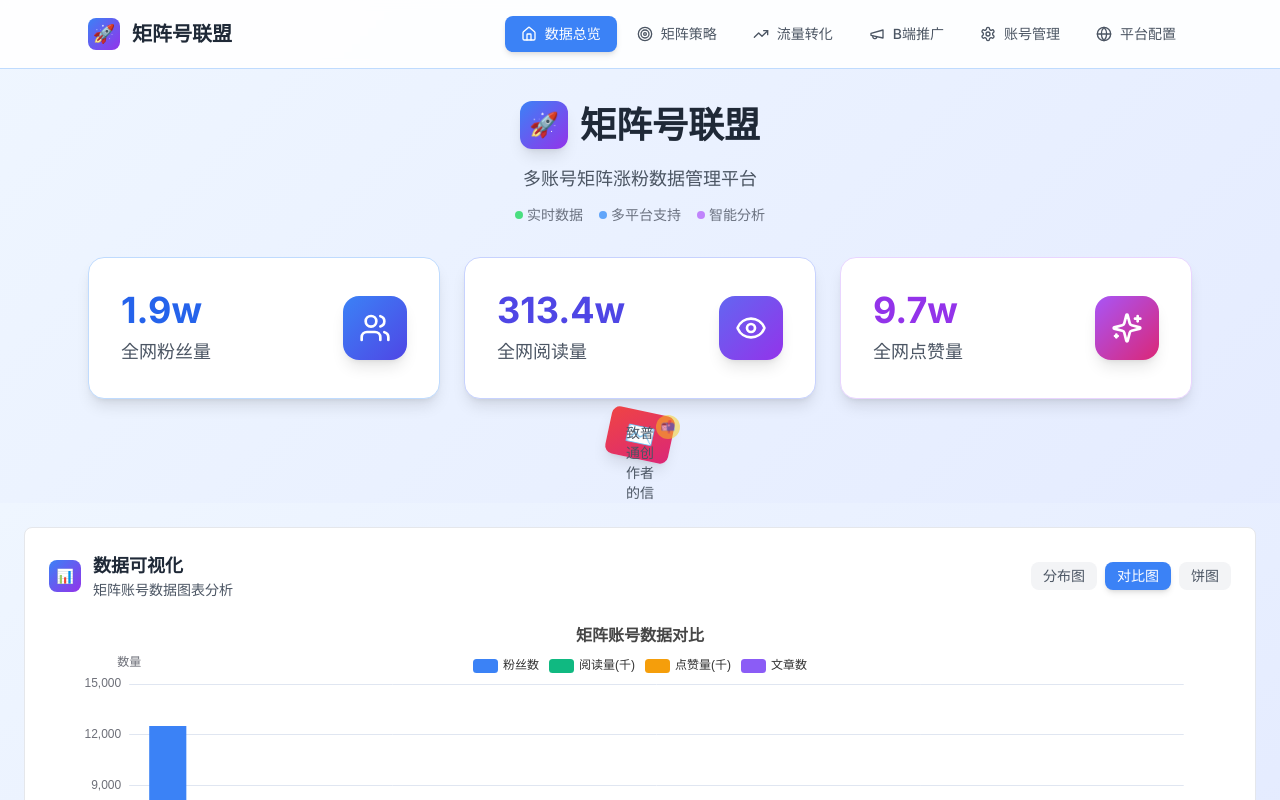
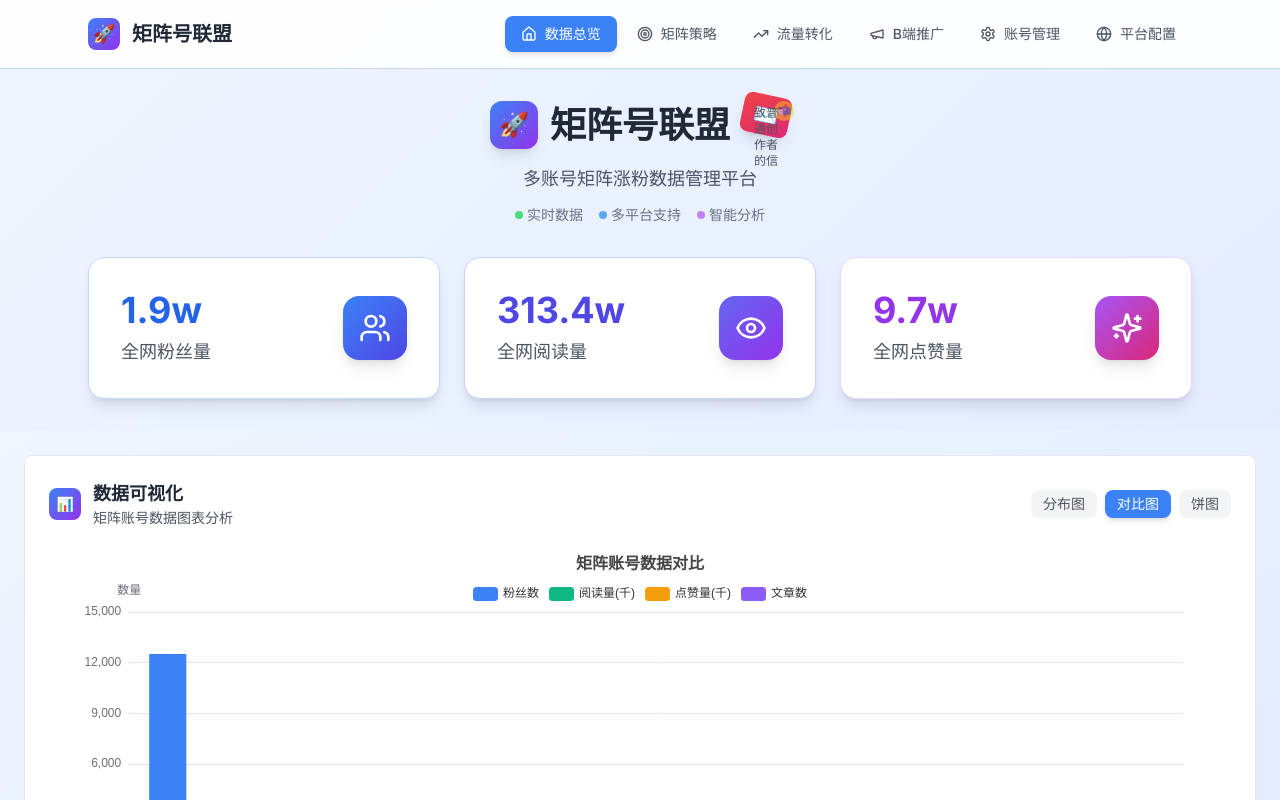
Before and after one commit to TUARAN/MatrixFans, a Vue app: page / in a window 1280 px wide. Shown: the top 800 px of the page. Built offline with nearby package versions, Linux system fonts and the light colour scheme.

Commit message:
feat: 调整信件入口位置到标题旁边
- 将跳动信封移动到'矩阵号联盟'标题的右侧
- 调整信封尺寸和提示文字大小以适应标题区域
- 删除原来在统计卡片下方的信件入口
- 保持跳动动画和交互效果

```diff
--- a/src/App.vue
+++ b/src/App.vue
@@ -175,6 +175,23 @@ watch(globalStats, (val) => {
                 <h1 class="text-4xl font-bold text-gray-800">
                   矩阵号联盟
                 </h1>
+                <!-- 致创作者的信 -->
+                <button
+                  @click="navigateTo('/letter')"
+                  class="group relative ml-4"
+                >
+                  <div class="animate-bounce">
+                    <div class="w-12 h-10 bg-gradient-to-br from-red-500 to-pink-600 rounded-lg shadow-lg transform rotate-12 group-hover:rotate-6 transition-all duration-300 flex items-center justify-center">
+                      <span class="text-xl text-white">✉️</span>
+                    </div>
+                  </div>
+                  <div class="absolute -top-1 -right-1 w-5 h-5 bg-yellow-400 rounded-full flex items-center justify-center animate-pulse">
+                    <span class="text-xs">📬</span>
+                  </div>
+                  <div class="absolute -bottom-6 left-1/2 transform -translate-x-1/2 text-xs text-gray-600 font-medium">
+                    致普通创作者的信
+                  </div>
+                </button>
               </div>
               <p class="text-lg text-gray-600">多账号矩阵涨粉数据管理平台</p>
               <div class="flex items-center justify-center space-x-4 text-sm text-gray-500">
@@ -241,25 +258,6 @@ watch(globalStats, (val) => {
               </div>
             </div>
 
-            <!-- 致创作者的信 -->
-            <div class="mt-6 flex justify-center">
-              <button
-                @click="navigateTo('/letter')"
-                class="group relative"
-              >
-                <div class="animate-bounce">
-                  <div class="w-16 h-12 bg-gradient-to-br from-red-500 to-pink-600 rounded-lg shadow-lg transform rotate-12 group-hover:rotate-6 transition-all duration-300 flex items-center justify-center">
-                    <span class="text-2xl text-white">✉️</span>
-                  </div>
-                </div>
-                <div class="absolute -top-2 -right-2 w-6 h-6 bg-yellow-400 rounded-full flex items-center justify-center animate-pulse">
-                  <span class="text-xs">📬</span>
-                </div>
-                <div class="absolute -bottom-8 left-1/2 transform -translate-x-1/2 text-sm text-gray-600 font-medium">
-                  致普通创作者的信
-                </div>
-              </button>
-            </div>
           </div>
         </div>
 
```
